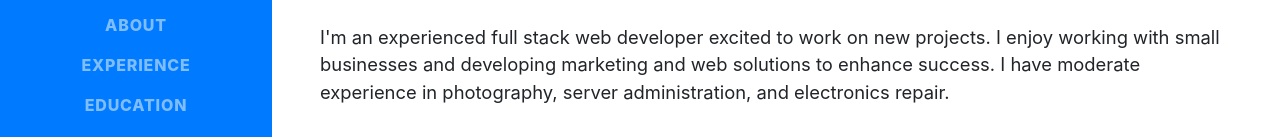
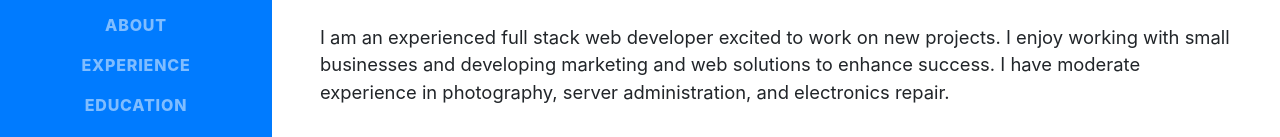
Before and after one commit to jovaniedelacruz/jovaniedelacruz-web-resume, a website with bundled scripts: page index.html in a window 1280 px wide. Shown: the part 349-486 px from the top of the page. Built offline with nearby package versions, Linux system fonts and the light colour scheme; a web font is replaced by a local one.

Commit message:
Git deploy test.

```diff
--- a/index.html
+++ b/index.html
@@ -71,7 +71,7 @@
         <div class="subheading mb-5"><!-- 3542 Berry Street · Cheyenne Wells, CO 80810 · (317) 585-8468 ·-->
           <a href="mailto:hello@jovaniedelacruz.me">hello@jovaniedelacruz.me</a>
         </div>
-        <p class="lead mb-5">I'm an experienced full stack web developer excited to work on new projects. I enjoy working with small businesses and developing marketing and web solutions to enhance success. I have moderate experience in photography,
+        <p class="lead mb-5">I am an experienced full stack web developer excited to work on new projects. I enjoy working with small businesses and developing marketing and web solutions to enhance success. I have moderate experience in photography,
           server administration, and electronics repair.</p>
         <div class="social-icons">
           <a href="https://twitter.com/jovaniedelacruz" target="_blank">
```
